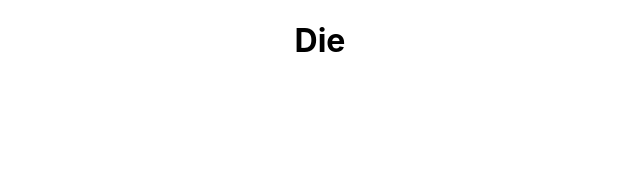
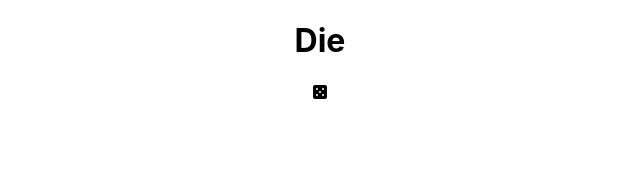
Before and after one commit to dotsync/Dice, a React (Create React App) app: page / in a window 1280 px wide. Shown: the top 174 px of the page, without its empty margins (320-960 px from the left). Built offline with nearby package versions, Linux system fonts and the light colour scheme.

Commit message:
Implements Die Icon

```diff
--- a/src/App.js
+++ b/src/App.js
@@ -6,7 +6,7 @@ class App extends Component{
   render() {
     return (
       <div className="App">
-        <Die />
+        <Die number="five"/>
       </div>
     )
   };
--- a/src/components/Die.jsx
+++ b/src/components/Die.jsx
@@ -5,6 +5,7 @@ export class Die extends Component {
     return (
       <div>
         <h1>Die</h1>
+        <i className={`fas fa-dice-${this.props.number}`}></i>
       </div>
     )
   }
```
Also changed, not shown: src/components/Die.css (added).
